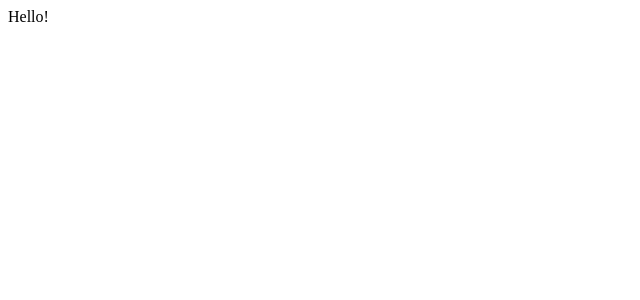
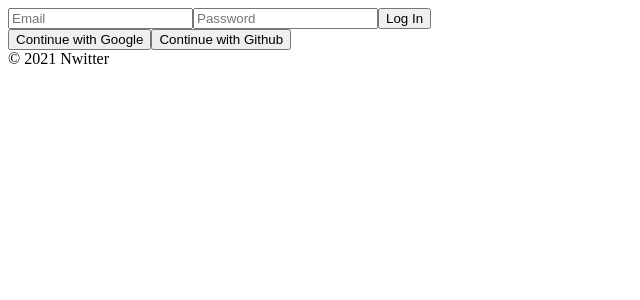
Before and after one commit to nostopzero/nwitter, a React (Create React App) app: page / in a window 1280 px wide. Shown: the top 300 px of the page, without its empty margins (0-640 px from the left). Built offline with nearby package versions, Linux system fonts and the light colour scheme; no server answers.

Commit message:
~04.2 onChange()

```diff
--- /dev/null
+++ b/jsconfig.json
@@ -0,0 +1,6 @@
+{
+    "compilerOptions": {
+        "baseUrl": "src"
+    },
+    "include": ["src"]
+}
--- a/package.json
+++ b/package.json
@@ -9,6 +9,7 @@
     "firebase": "^9.2.0",
     "react": "^17.0.2",
     "react-dom": "^17.0.2",
+    "react-router-dom": "^6.0.0",
     "react-scripts": "4.0.3",
     "web-vitals": "^1.1.2"
   },
--- a/src/App.js
+++ /dev/null
@@ -1,5 +0,0 @@
-function App() {
-  return <span>Hello!</span>
-}
-
-export default App;
--- /dev/null
+++ b/src/components/App.js
@@ -0,0 +1,16 @@
+import { useState } from "react";
+import AppRouter from "components/Router";
+import { authService } from "fbase";
+
+
+function App() {
+  const [isLoggedIn, setIsLoggedIn] = useState(authService.currentUser);
+  return (
+    <>
+      <AppRouter isLoggedIn={isLoggedIn} />
+      <footer>&copy; {new Date().getFullYear()} Nwitter</footer>
+    </>
+  )
+}
+
+export default App;
--- /dev/null
+++ b/src/components/Router.js
@@ -0,0 +1,19 @@
+import { HashRouter as Router, Route, Routes } from "react-router-dom";
+import Auth from "routes/Auth";
+import Home from "routes/Home";
+
+const AppRouter = ({isLoggedIn}) => {
+    return (
+        <Router>
+            <Routes>
+                {isLoggedIn ? (
+                    <Route exact path="/" element={<Home />} />
+                ) : (
+                    <Route exact path="/" element={<Auth />} />
+                )}
+            </Routes>
+        </Router>
+    )
+}
+
+export default AppRouter;
--- /dev/null
+++ b/src/fbase.js
@@ -0,0 +1,15 @@
+import { initializeApp } from "firebase/app";
+import { getAuth } from "firebase/auth";
+
+const firebaseConfig = {
+  apiKey: process.env.REACT_APP_API_KEY,
+  authDomain: process.env.REACT_APP_AUTH_DOMAIN,
+  projectId: process.env.REACT_APP_PROJECT_ID,
+  storageBucket: process.env.REACT_APP_STORAGE_BUCKET,
+  messagingSenderId: process.env.REACT_APP_MESSAGING_SENDER_ID,
+  appId: process.env.REACT_APP_APP_ID
+};
+
+const app = initializeApp(firebaseConfig);
+
+export const authService = getAuth(app);
--- a/src/firebase.js
+++ /dev/null
@@ -1,15 +0,0 @@
-import { initializeApp } from "firebase/app";
-import { getAuth } from "firebase/auth";
-
-const firebaseConfig = {
-  apiKey: "AIzaSyCGfciN5VOkhIRd7QeW5dHwuSIlj_Ij4lY",
-  authDomain: "nwitter-3810d.firebaseapp.com",
-  projectId: "nwitter-3810d",
-  storageBucket: "nwitter-3810d.appspot.com",
-  messagingSenderId: "850863385804",
-  appId: "1:850863385804:web:c18a516b0723f8027d6669"
-};
-
-const app = initializeApp(firebaseConfig);
-
-export const authService = getAuth(app);
--- a/src/index.js
+++ b/src/index.js
@@ -1,9 +1,6 @@
 import React from 'react';
 import ReactDOM from 'react-dom';
-import App from './App';
-import {authService} from "./firebase";
-
-console.log(authService);
+import App from 'components/App';
 
 ReactDOM.render(
   <React.StrictMode>
--- /dev/null
+++ b/src/routes/Auth.js
@@ -0,0 +1,51 @@
+import { useState } from "react";
+
+const Auth = () => {
+    const [email, setEmail] = useState("");
+    const [password, setPassword] = useState("");
+
+    const onChange = (event) => {
+        const {
+            target: {name, value}
+        } = event;
+        if(name === "email") {
+            setEmail(value);
+        } else if(name === "password") {
+            setPassword(value);
+        }
+    }
+
+    const onSubmit = (event) => {
+        event.preventDefault();
+    }
+
+    return (
+        <div>
+            <form onSubmit={onSubmit}>
+                <input
+                    name="email"
+                    type="email"
+                    placeholder="Email"
+                    required
+                    value={email}
+                    onChange={onChange}
+                />
+                <input
+                    name="password"
+                    type="password"
+                    placeholder="Password"
+                    required
+                    value={password}
+                    onChange={onChange}
+                />
+                <input type="submit" value="Log In" />
+            </form>
+            <div>
+                <button>Continue with Google</button>
+                <button>Continue with Github</button>
+            </div>
+        </div>
+    )
+};
+
+export default Auth;
--- /dev/null
+++ b/src/routes/EditProfile.js
@@ -0,0 +1,3 @@
+const EditProfile = () => <span>EditProfile</span>;
+
+export default EditProfile;
--- /dev/null
+++ b/src/routes/Home.js
@@ -0,0 +1,8 @@
+// const Home = () => <span>Home</span>;
+import React from "react";
+
+function Home() {
+    return <span>Hellllllo</span>
+}
+
+export default Home;
--- /dev/null
+++ b/src/routes/Profile.js
@@ -0,0 +1,3 @@
+const Profile = () => <span>Profile</span>;
+
+export default Profile;
```
Also changed, not shown: 2 other files (tests, documents, lock files or other folders).
